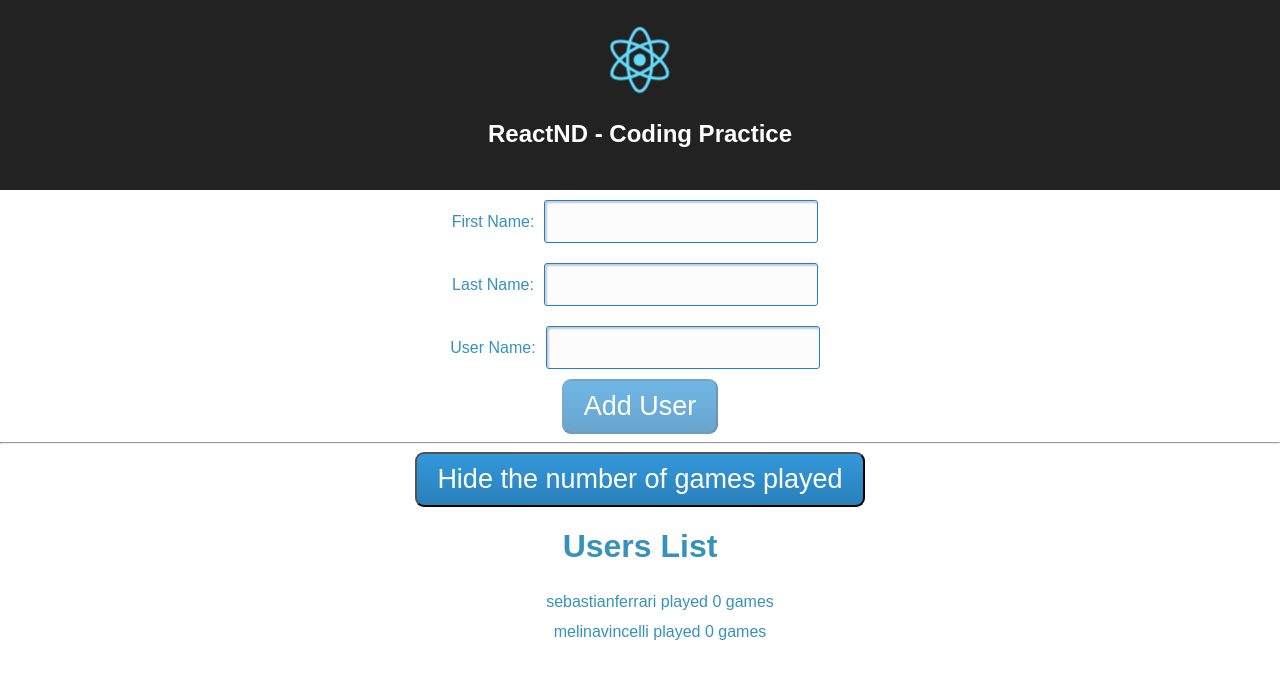
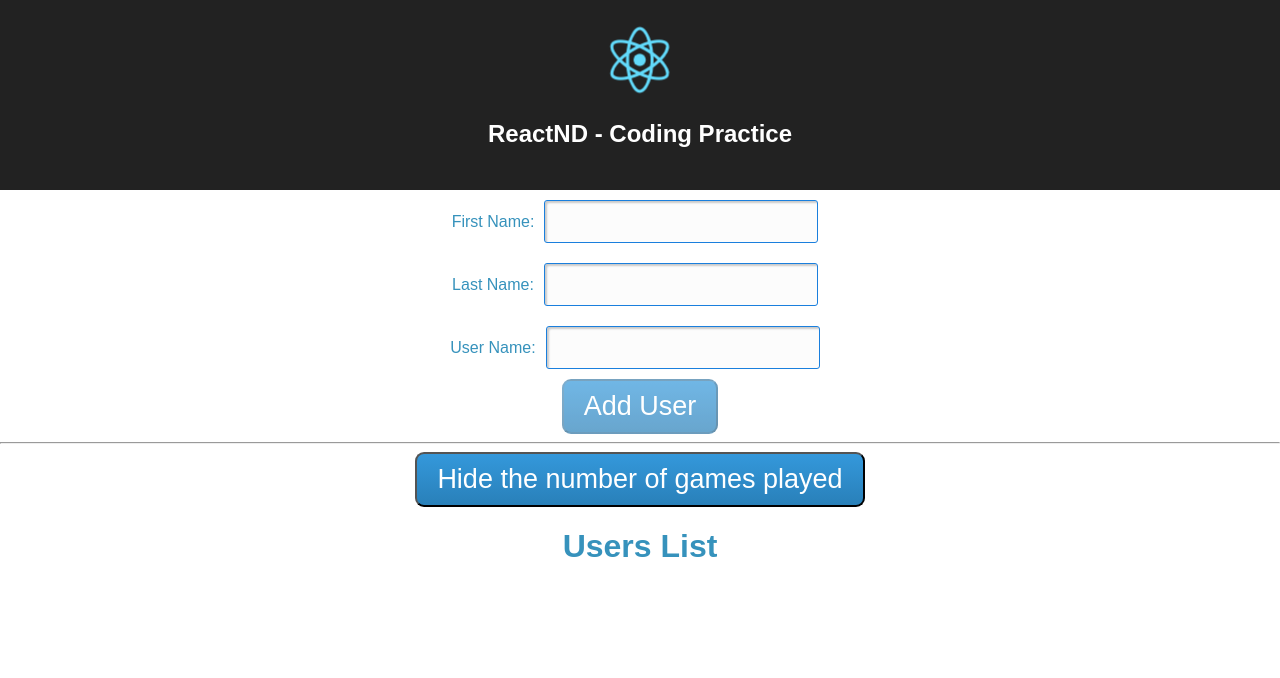
Before and after one commit to sebastianferrari/u_n_r_e1_alltogether, a React (Create React App) app: page / in a window 1280 px wide. Shown: the top 678 px of the page. Built offline with nearby package versions, Linux system fonts and the light colour scheme.

Commit message:
mock data deleted

```diff
--- a/src/UserFormComponent.js
+++ b/src/UserFormComponent.js
@@ -51,7 +51,6 @@ class UserFormComponent extends Component {
     // Typical usage (don't forget to compare props):
     console.log(prevProps.usersLength + ' ' + this.props.usersLength)
     if (prevProps.usersLength !== this.props.usersLength) {
-      console.log('Force Update running')
       this.clearForm();
     }
   }
--- a/src/UsersComponent.js
+++ b/src/UsersComponent.js
@@ -5,20 +5,7 @@ import './UsersComponent.css';
 
 class UsersComponent extends Component {
   state = {
-    users: [
-      {
-        FirstName: 'Sebastian',
-        LastName: 'Ferrari',
-        UserName: 'sebastianferrari',
-        GamesPlayed: 0
-      },
-      {
-        FirstName: 'Melina',
-        LastName: 'Vincelli',
-        UserName: 'melinavincelli',
-        GamesPlayed: 0
-      }
-    ],
+    users: [],
     hidePlayedGames: false,
     error: '',
     usersLength: 2
@@ -43,11 +30,8 @@ class UsersComponent extends Component {
   }
 
   validateUserName = (userName) => {
-    console.log('Validating user ->', userName);
     var user = this.state.users.filter(user => user.UserName === userName);
-    console.log('Filtered user ->', user);
     if (user.length > 0) {
-      console.log(user);
       this.setState({
         error: 'The user name is already in use, please choose another one'
       })
```
